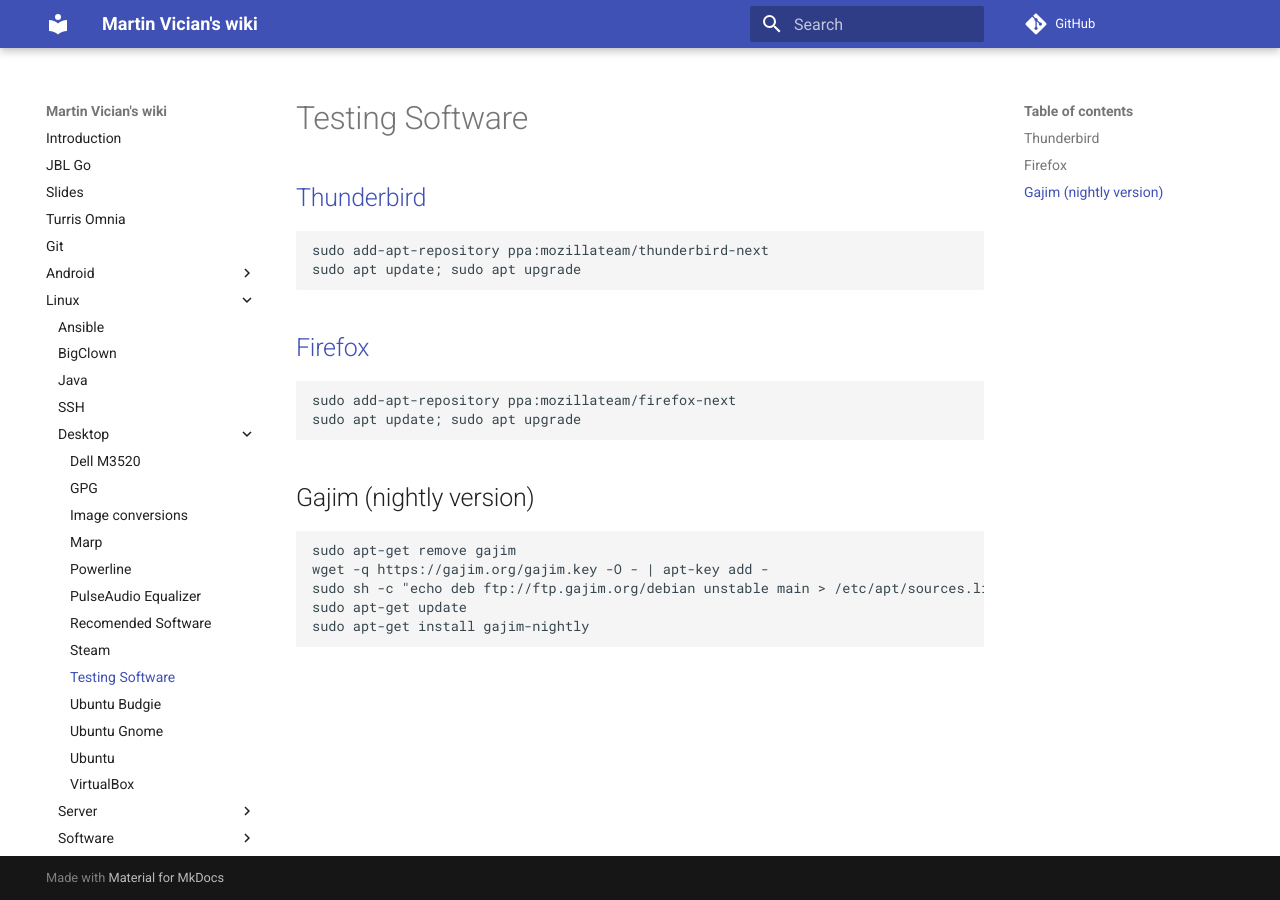
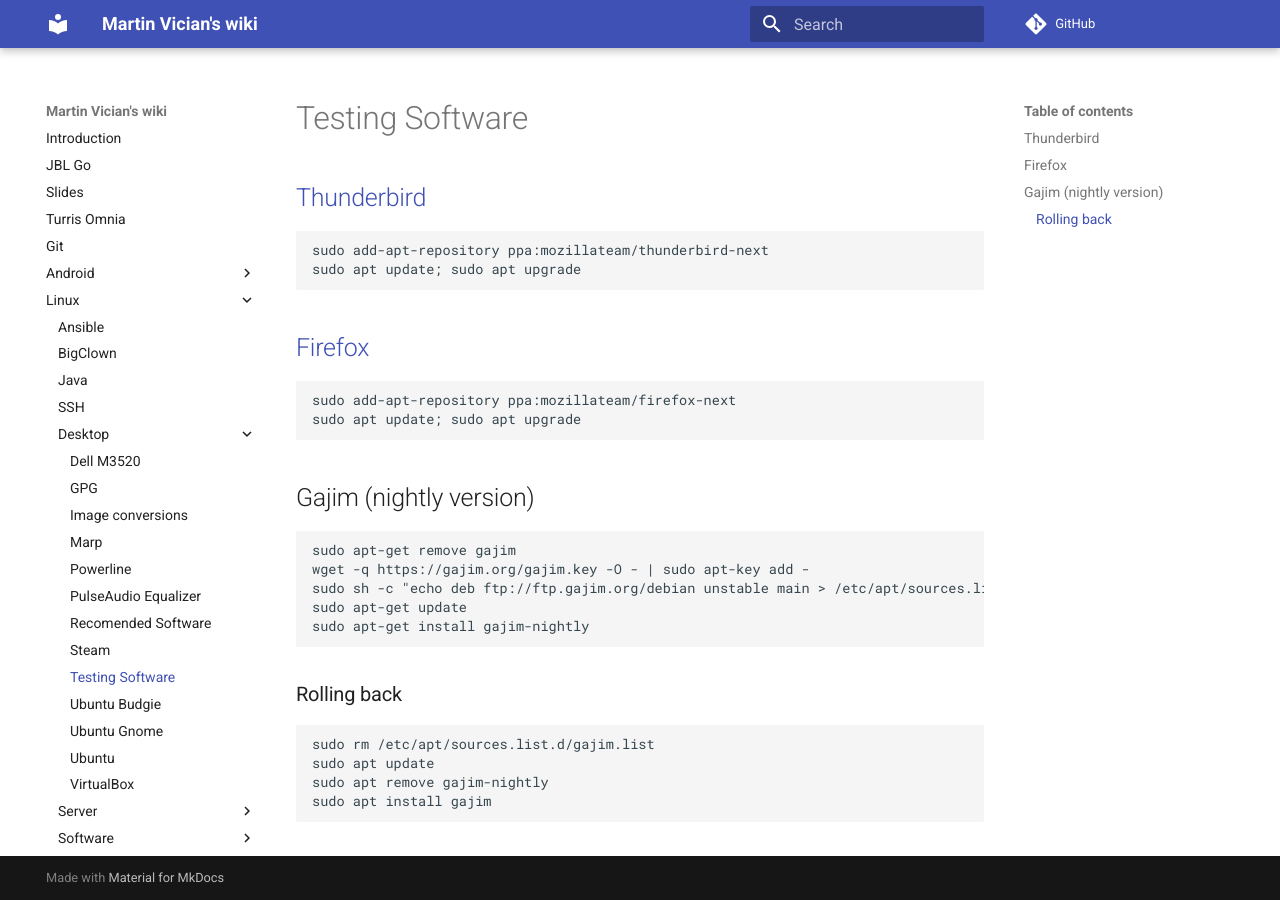
Before and after one commit to vician/wiki, an MkDocs documentation site: the page built from docs/Linux/Desktop/Testing Software.md, in a window 1280 px wide. Built offline with MkDocs 1.6.1 and Material for MkDocs 9.7.7, drawn with Linux system fonts in a browser that asks for light colours; comment, search, counter and statistics services are not loaded.

Commit message:
fixup! gajim nightly

```diff
--- a/docs/Linux/Desktop/Testing Software.md
+++ b/docs/Linux/Desktop/Testing Software.md
@@ -11,7 +11,14 @@
 ## Gajim (nightly version)
 
 	sudo apt-get remove gajim
-	wget -q https://gajim.org/gajim.key -O - | apt-key add -
+	wget -q https://gajim.org/gajim.key -O - | sudo apt-key add -
 	sudo sh -c "echo deb ftp://ftp.gajim.org/debian unstable main > /etc/apt/sources.list.d/gajim.list"
 	sudo apt-get update
 	sudo apt-get install gajim-nightly
+
+### Rolling back
+
+	sudo rm /etc/apt/sources.list.d/gajim.list
+	sudo apt update
+	sudo apt remove gajim-nightly
+	sudo apt install gajim
```
